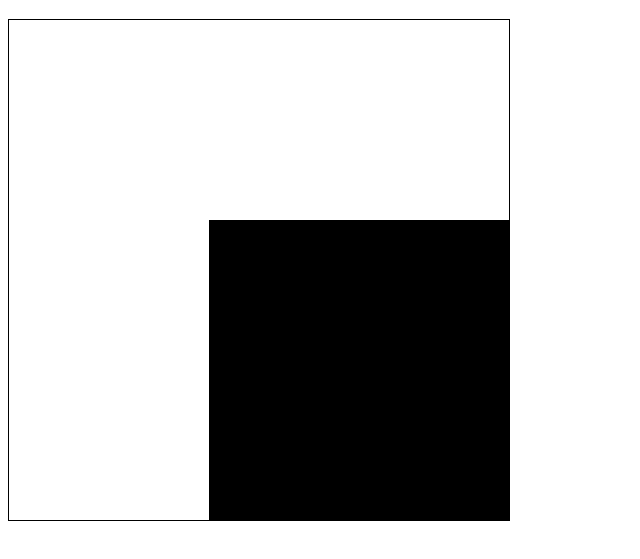
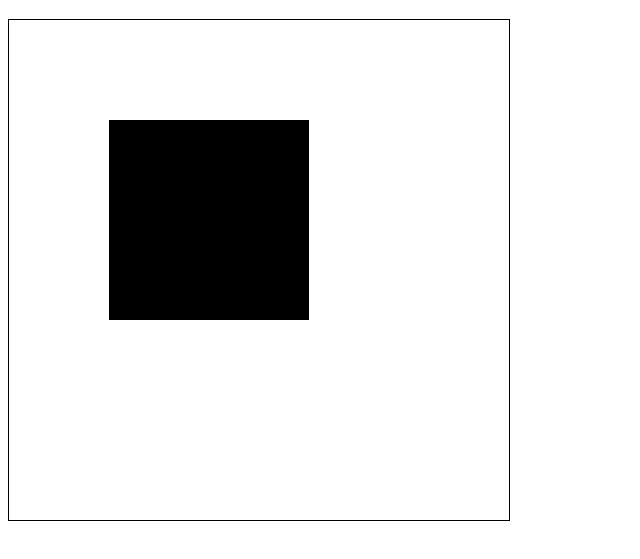
Before and after one commit to justphosphy/ashleycsci3720.github.io, a plain HTML site: page canvas/rectangle.html in a window 1280 px wide. Shown: the part 61-620 px from the top of the page, without its empty margins (0-640 px from the left). Drawn offline with Linux system fonts and the light colour scheme.

Commit message:
Update rectangle.html

```diff
--- a/canvas/rectangle.html
+++ b/canvas/rectangle.html
@@ -11,7 +11,7 @@ Sorry, your browser does not support canvas.
 const canvas = document.getElementById("myCanvas");
 const ctx = canvas.getContext("2d");
 
-ctx.fillRect(200,200,300,300);
+ctx.fillRect(100,100,200,200);
 </script>
 
 </body>
```
